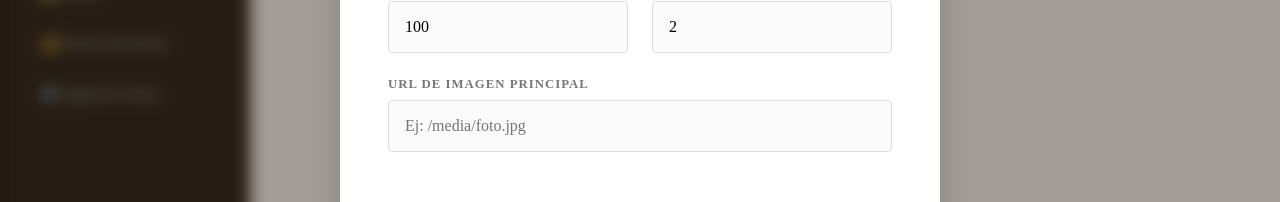
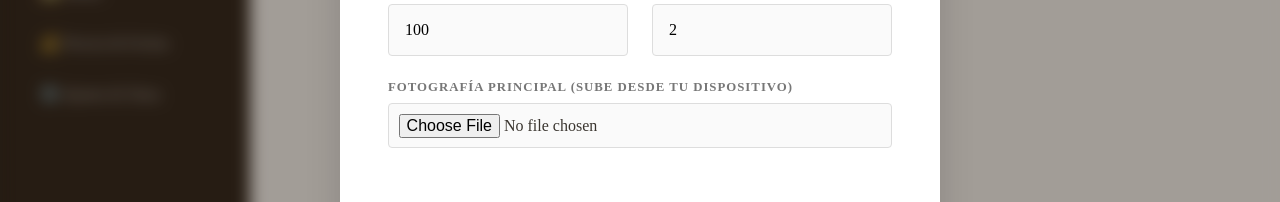
Before and after one commit to maqdox/casa-judah-web, a Next.js app: page /admin/rooms in a window 1280 px wide. Both pictures are taken after a click on the button "+ Añadir Habitación". Shown: the part 367-569 px from the top of the page. Built offline with nearby package versions, Linux system fonts and the light colour scheme; no server answers; the database is empty.

Commit message:
feat: Add local file upload compressed to Base64 in Room editor

```diff
--- a/src/app/admin/(authenticated)/rooms/CreateRoomBtn.tsx
+++ b/src/app/admin/(authenticated)/rooms/CreateRoomBtn.tsx
@@ -1,6 +1,6 @@
 'use client';
 
-import { useState } from 'react';
+import { useState, useRef } from 'react';
 import { createRoom } from '../../actions';
 import pageStyles from './page.module.css';
 import modalStyles from './modal.module.css';
@@ -14,6 +14,40 @@ export default function CreateRoomBtn() {
   const [basePrice, setBasePrice] = useState(100);
   const [capacity, setCapacity] = useState(2);
   const [imageUrls, setImageUrls] = useState('');
+  const fileInputRef = useRef<HTMLInputElement>(null);
+
+  // Compress image to Base64 to bypass Vercel Storage limits
+  const handleImageUpload = (e: React.ChangeEvent<HTMLInputElement>) => {
+    const file = e.target.files?.[0];
+    if (!file) return;
+
+    const reader = new FileReader();
+    reader.onload = (event) => {
+      const img = new Image();
+      img.onload = () => {
+        const canvas = document.createElement('canvas');
+        const MAX_WIDTH = 1200; // Limit width to prevent DB bloat
+        let width = img.width;
+        let height = img.height;
+
+        if (width > MAX_WIDTH) {
+          height *= MAX_WIDTH / width;
+          width = MAX_WIDTH;
+        }
+
+        canvas.width = width;
+        canvas.height = height;
+        const ctx = canvas.getContext('2d');
+        ctx?.drawImage(img, 0, 0, width, height);
+
+        // Export as JPEG with 80% quality (great for Base64)
+        const base64String = canvas.toDataURL('image/jpeg', 0.8);
+        setImageUrls(base64String);
+      };
+      img.src = event.target?.result as string;
+    };
+    reader.readAsDataURL(file);
+  };
 
   const handleCreate = async () => {
     setIsCreating(true);
@@ -80,13 +114,19 @@ export default function CreateRoomBtn() {
               </div>
 
               <div className={modalStyles.fieldGroup}>
-                <label>URL de Imagen Principal</label>
-                <input
-                  type="text"
-                  value={imageUrls}
-                  onChange={e => setImageUrls(e.target.value)}
-                  placeholder="Ej: /media/foto.jpg"
-                />
+                <label>Fotografía Principal (Sube desde tu dispositivo)</label>
+                <div style={{ display: 'flex', gap: '1rem', alignItems: 'center' }}>
+                  <input
+                    type="file"
+                    accept="image/*"
+                    ref={fileInputRef}
+                    onChange={handleImageUpload}
+                    style={{ flex: 1, padding: '0.6rem' }}
+                  />
+                  {imageUrls && (
+                    <div style={{ width: '50px', height: '50px', backgroundImage: `url(${imageUrls})`, backgroundSize: 'cover', borderRadius: '4px' }} />
+                  )}
+                </div>
               </div>
 
               <button
--- a/src/app/admin/(authenticated)/rooms/RoomEditorRow.tsx
+++ b/src/app/admin/(authenticated)/rooms/RoomEditorRow.tsx
@@ -1,6 +1,6 @@
 'use client';
 
-import { useState } from 'react';
+import { useState, useRef } from 'react';
 import { updateRoom } from '../../actions';
 import styles from './page.module.css';
 
@@ -11,6 +11,38 @@ export default function RoomEditorRow({ room }: { room: any }) {
   const [imageUrls, setImageUrls] = useState(room.imageUrls);
   const [status, setStatus] = useState(room.status);
   const [isSaving, setIsSaving] = useState(false);
+  const fileInputRef = useRef<HTMLInputElement>(null);
+
+  const handleImageUpload = (e: React.ChangeEvent<HTMLInputElement>) => {
+    const file = e.target.files?.[0];
+    if (!file) return;
+
+    const reader = new FileReader();
+    reader.onload = (event) => {
+      const img = new Image();
+      img.onload = () => {
+        const canvas = document.createElement('canvas');
+        const MAX_WIDTH = 1200;
+        let width = img.width;
+        let height = img.height;
+
+        if (width > MAX_WIDTH) {
+          height *= MAX_WIDTH / width;
+          width = MAX_WIDTH;
+        }
+
+        canvas.width = width;
+        canvas.height = height;
+        const ctx = canvas.getContext('2d');
+        ctx?.drawImage(img, 0, 0, width, height);
+
+        const base64String = canvas.toDataURL('image/jpeg', 0.8);
+        setImageUrls(base64String);
+      };
+      img.src = event.target?.result as string;
+    };
+    reader.readAsDataURL(file);
+  };
 
   const handleSave = async () => {
     setIsSaving(true);
@@ -82,13 +114,19 @@ export default function RoomEditorRow({ room }: { room: any }) {
         </div>
 
         <div className={styles.fieldGroup}>
-          <label>URL de Imagen Principal</label>
-          <input
-            type="text"
-            value={imageUrls}
-            onChange={(e) => setImageUrls(e.target.value)}
-            placeholder="Ej: /exterior.jpg"
-          />
+          <label>Fotografía Principal</label>
+          <div style={{ display: 'flex', gap: '0.5rem', alignItems: 'center' }}>
+            <input
+              type="file"
+              accept="image/*"
+              ref={fileInputRef}
+              onChange={handleImageUpload}
+              style={{ flex: 1, padding: '0.6rem', fontSize: '0.85rem' }}
+            />
+            {imageUrls && imageUrls.startsWith('data:') && (
+               <span style={{color: 'green', fontSize: '0.8rem'}}>📸 Lista para guardar</span>
+            )}
+          </div>
         </div>
 
         <button
```
